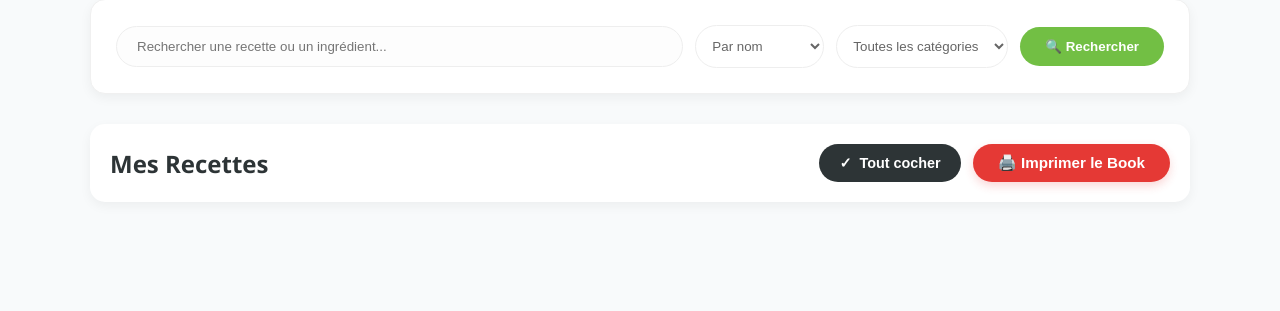
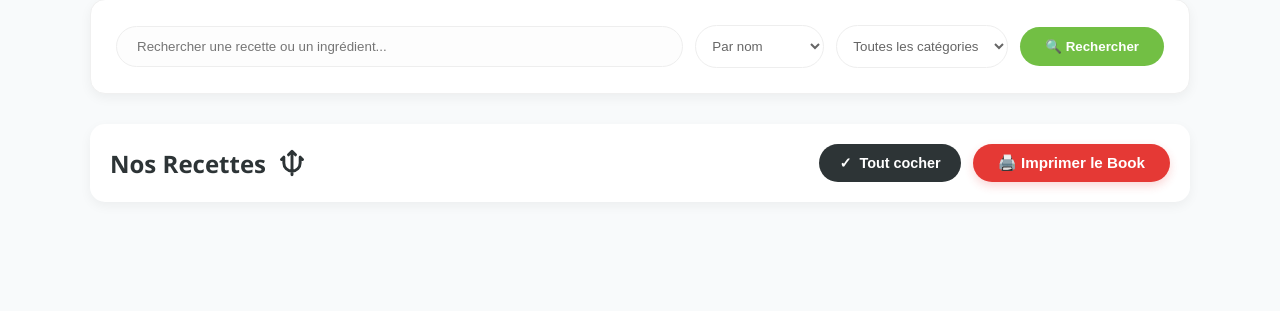
Before and after one commit to gengen2944-spec/HellRecettes, a Flask app: page / in a window 1280 px wide. Shown: the part 131-442 px from the top of the page. Run offline with Flask 3, Linux system fonts and the light colour scheme; the visitor is signed in with stand-in values (Sample User, id 1); data that the repository does not hold is empty; some libraries are stand-ins or nearby versions.

Commit message:
mise a jour visuelle avec trident

```diff
--- a/templates/index.html
+++ b/templates/index.html
@@ -25,7 +25,14 @@
 
 <form action="{{ url_for('imprimer_book') }}" method="POST" id="form-book">
     <div style="display: flex; justify-content: space-between; align-items: center; margin-bottom: 30px; background: white; padding: 20px; border-radius: 15px; box-shadow: 0 4px 12px rgba(0,0,0,0.05);">
-        <h2 style="margin: 0; font-size: 1.5em; color: #2d3436; font-weight: 800;">Mes Recettes</h2>
+
+        <div style="display: flex; align-items: center; gap: 12px;">
+            <h2 style="margin: 0; font-size: 1.5em; color: #2d3436; font-weight: 800;">Nos Recettes</h2>
+            <svg width="28" height="28" viewBox="0 0 24 24" fill="none" xmlns="http://www.w3.org/2000/svg">
+                <path d="M12 2V22M12 2L9 5M12 2L15 5M5 7V12C5 15.866 8.13401 19 12 19C15.866 19 19 15.866 19 12V7M5 7L3 9M19 7L21 9"
+                      stroke="#2d3436" stroke-width="2.5" stroke-linecap="round" stroke-linejoin="round"/>
+            </svg>
+        </div>
 
         <div style="display: flex; gap: 12px;">
             <button type="button" id="btn-toggle-all" onclick="toggleAll()" style="padding: 10px 20px; background-color: #2d3436; color: white; border: none; border-radius: 50px; cursor: pointer; font-weight: 600; font-size: 0.9rem; display: flex; align-items: center; gap: 8px;">
```
